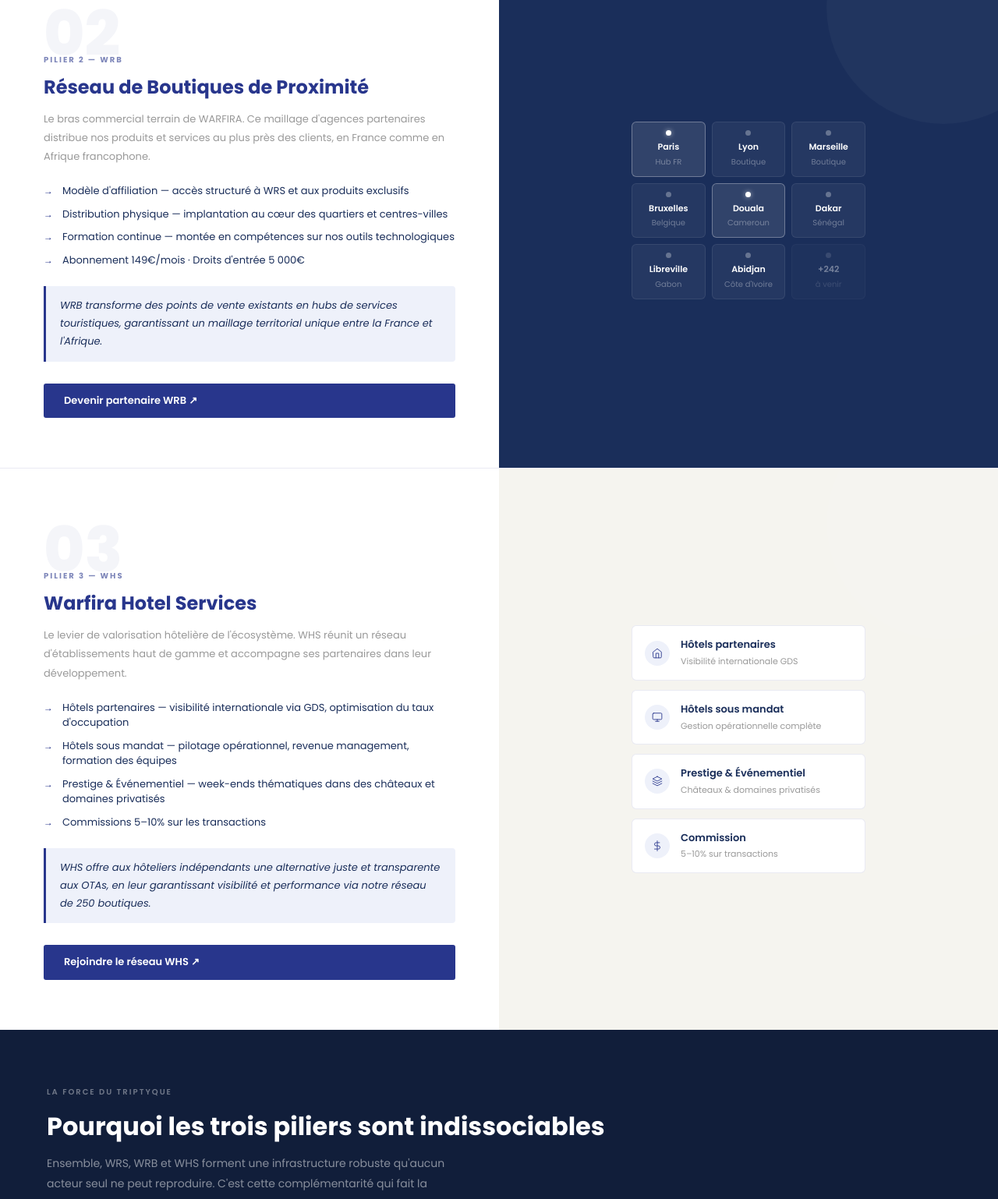
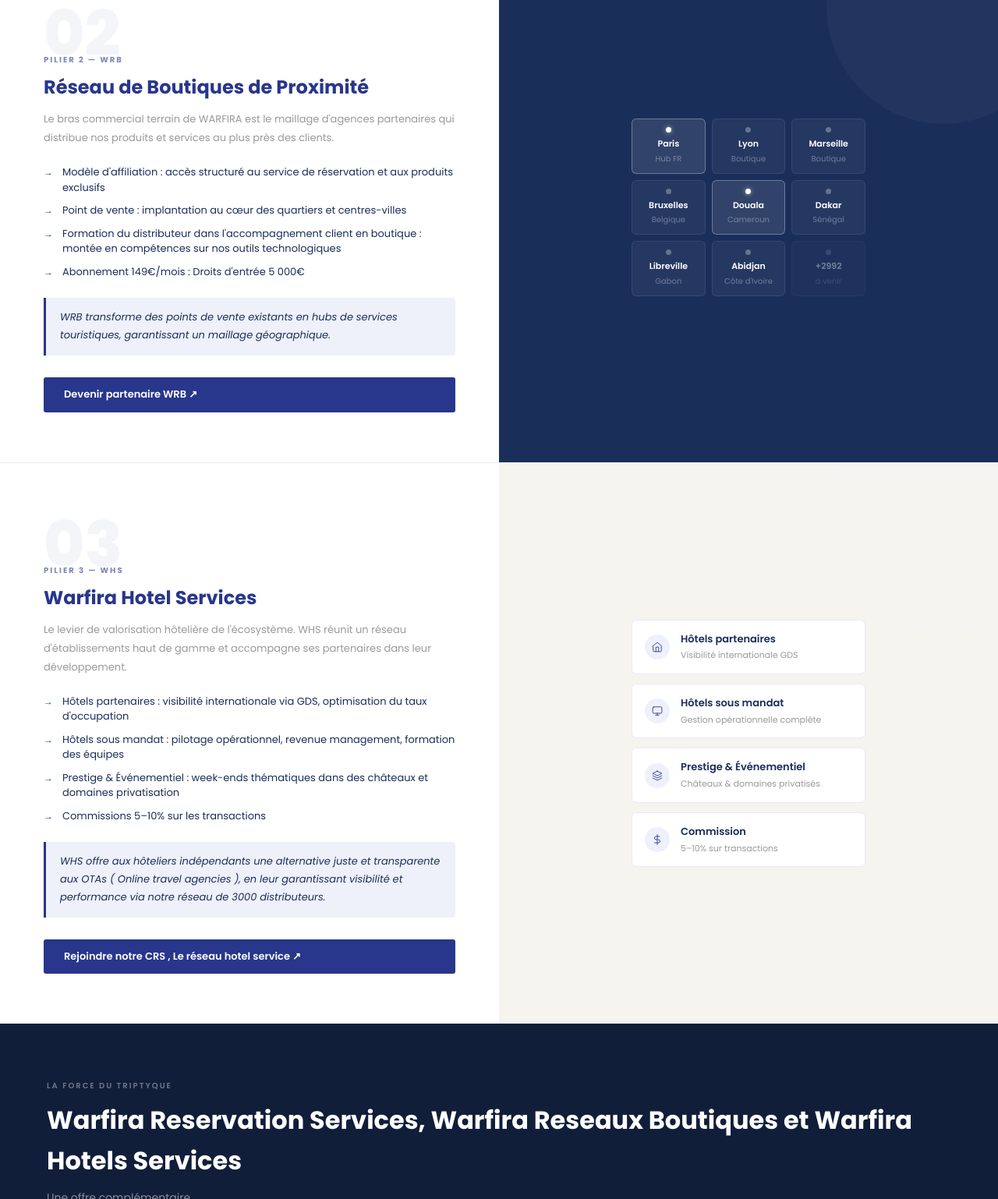
Before and after one commit to LoicaD123/warfira.online, a plain HTML site: page warfira_ecosysteme.html in a window 1280 px wide. Shown: the part 1262-2800 px from the top of the page at 78% size. Drawn offline with Linux system fonts and the light colour scheme.

Commit message:
ajouts des dernières modifications

```diff
--- a/warfira_ecosysteme.html
+++ b/warfira_ecosysteme.html
@@ -211,7 +211,7 @@
   <div class="tabs">
     <a href="#wrs" class="tab active">
       <div class="tab-num">01</div>
-      <div class="tab-label">Warfira Reservation Services</div>
+      <div class="tab-label">Warfira Réservation Services</div>
       <div class="tab-sub">Réservation Digital</div>
       <div class="tab-sub">WRS</div>
     </a>
@@ -223,7 +223,7 @@
     </a>
     <a href="#whs" class="tab">
       <div class="tab-num">03</div>
-      <div class="tab-label">Warfira Hotels Service</div>
+      <div class="tab-label">Warfira Hotels Services</div>
       <div class="tab-sub">Hôtellerie</div>
       <div class="tab-sub">WHS</div>
     </a>
@@ -249,7 +249,7 @@
       <div class="wrs-diagram">
         <div class="wrs-box"><div class="wrs-box-label">Moteur GDS</div><div class="wrs-box-val">AMADEUS</div></div>
         <div class="wrs-connect"><div class="wrs-line"></div><div class="wrs-dot"></div><div class="wrs-line"></div></div>
-        <div class="wrs-box"><div class="wrs-box-label">Plateforme WRS</div><div class="wrs-box-val">www.warfira.com</div></div>
+        <div class="wrs-box"><div class="wrs-box-label">Plateforme WRS</div><div class="wrs-box-val">wrs.warfira.com</div></div>
         <div class="wrs-connect"><div class="wrs-line"></div><div class="wrs-dot"></div><div class="wrs-line"></div></div>
         <div class="wrs-grid">
           <div class="wrs-box"><div class="wrs-box-label">Agences WRB</div><div class="wrs-box-val" style="font-size:16px;">250+</div></div>
@@ -271,21 +271,21 @@
         <div class="wrb-city"><div class="wrb-dot"></div><strong>Dakar</strong><span>Sénégal</span></div>
         <div class="wrb-city"><div class="wrb-dot"></div><strong>Libreville</strong><span>Gabon</span></div>
         <div class="wrb-city"><div class="wrb-dot"></div><strong>Abidjan</strong><span>Côte d'Ivoire</span></div>
-        <div class="wrb-city" style="opacity:0.4;"><div class="wrb-dot"></div><strong>+242</strong><span>à venir</span></div>
+        <div class="wrb-city" style="opacity:0.4;"><div class="wrb-dot"></div><strong>+2992</strong><span>à venir</span></div>
       </div>
     </div>
     <div class="pillar-content reveal-right">
       <div class="pillar-num">02</div>
       <div class="pillar-tag">Pilier 2 — WRB</div>
       <h2>Réseau de Boutiques de Proximité</h2>
-      <p>Le bras commercial terrain de WARFIRA. Ce maillage d'agences partenaires distribue nos produits et services au plus près des clients, en France comme en Afrique francophone.</p>
+      <p>Le bras commercial terrain de WARFIRA est le  maillage d'agences partenaires qui distribue nos produits et services au plus près des clients.</p>
       <ul class="features">
-        <li>Modèle d'affiliation — accès structuré à WRS et aux produits exclusifs</li>
-        <li>Distribution physique — implantation au cœur des quartiers et centres-villes</li>
-        <li>Formation continue — montée en compétences sur nos outils technologiques</li>
-        <li>Abonnement 149€/mois · Droits d'entrée 5 000€</li>
+        <li>Modèle d'affiliation : accès structuré au service de réservation et aux produits exclusifs</li>
+        <li>Point de vente : implantation au cœur des quartiers et centres-villes</li>
+        <li>Formation du distributeur dans l'accompagnement client en boutique : montée en compétences sur nos outils technologiques</li>
+        <li>Abonnement 149€/mois : Droits d'entrée 5 000€</li>
       </ul>
-      <div class="argument"><p>WRB transforme des points de vente existants en hubs de services touristiques, garantissant un maillage territorial unique entre la France et l'Afrique.</p></div>
+      <div class="argument"><p>WRB transforme des points de vente existants en hubs de services touristiques, garantissant un maillage géographique.</p></div>
       <a href="warfira_partenaires.html" class="btn-blue">Devenir partenaire WRB ↗</a>
     </div>
   </div>
@@ -298,13 +298,13 @@
       <h2>Warfira Hotel Services</h2>
       <p>Le levier de valorisation hôtelière de l'écosystème. WHS réunit un réseau d'établissements haut de gamme et accompagne ses partenaires dans leur développement.</p>
       <ul class="features">
-        <li>Hôtels partenaires — visibilité internationale via GDS, optimisation du taux d'occupation</li>
-        <li>Hôtels sous mandat — pilotage opérationnel, revenue management, formation des équipes</li>
-        <li>Prestige & Événementiel — week-ends thématiques dans des châteaux et domaines privatisés</li>
+        <li>Hôtels partenaires : visibilité internationale via GDS, optimisation du taux d'occupation</li>
+        <li>Hôtels sous mandat : pilotage opérationnel, revenue management, formation des équipes</li>
+        <li>Prestige & Événementiel : week-ends thématiques dans des châteaux et domaines privatisation</li>
         <li>Commissions 5–10% sur les transactions</li>
       </ul>
-      <div class="argument"><p>WHS offre aux hôteliers indépendants une alternative juste et transparente aux OTAs, en leur garantissant visibilité et performance via notre réseau de 250 boutiques.</p></div>
-      <a href="warfira_contact.html" class="btn-blue">Rejoindre le réseau WHS ↗</a>
+      <div class="argument"><p>WHS offre aux hôteliers indépendants une alternative juste et transparente aux OTAs ( Online travel agencies ), en leur garantissant visibilité et performance via notre réseau de 3000 distributeurs.</p></div>
+      <a href="warfira_contact.html" class="btn-blue">Rejoindre notre CRS , Le réseau hotel service ↗</a>
     </div>
     <div class="pillar-visual cream reveal-right">
       <div class="whs-cards">
@@ -319,24 +319,9 @@
   <!-- SYNERGIES -->
   <section class="synergy">
     <div class="section-label reveal">La force du triptyque</div>
-    <h2 class="reveal" style="font-size:32px;font-weight:700;color:var(--white);margin-bottom:10px;">Pourquoi les trois piliers sont indissociables</h2>
-    <p class="section-sub reveal" style="color:rgba(255,255,255,0.5);">Ensemble, WRS, WRB et WHS forment une infrastructure robuste qu'aucun acteur seul ne peut reproduire. C'est cette complémentarité qui fait la force de WARFIRA.</p>
+    <h2 class="reveal" style="font-size:32px;font-weight:700;color:var(--white);margin-bottom:10px;">Warfira Reservation Services, Warfira Reseaux Boutiques et Warfira Hotels Services</h2>
+    <p class="section-sub reveal" style="color:rgba(255,255,255,0.5);"> Une offre complémentaire.</p>
     <div class="synergy-grid">
-      <div class="synergy-item reveal delay-1">
-        <div class="synergy-arrow">→</div>
-        <h4>WRS alimente WRB</h4>
-        <p>Les boutiques partenaires accèdent à la plateforme WRS pour effectuer toutes leurs réservations. La technologie est le carburant du réseau.</p>
-      </div>
-      <div class="synergy-item reveal delay-2">
-        <div class="synergy-arrow">→</div>
-        <h4>WRB remplit WHS</h4>
-        <p>Le réseau de boutiques génère des flux de voyageurs qualifiés vers les hôtels partenaires WHS, optimisant leur taux d'occupation.</p>
-      </div>
-      <div class="synergy-item reveal delay-3">
-        <div class="synergy-arrow">→</div>
-        <h4>WHS enrichit WRS</h4>
-        <p>Les établissements WHS intègrent le CRS de WARFIRA, enrichissant l'inventaire de la plateforme et créant une offre hôtelière exclusive.</p>
-      </div>
     </div>
   </section>
 
```
